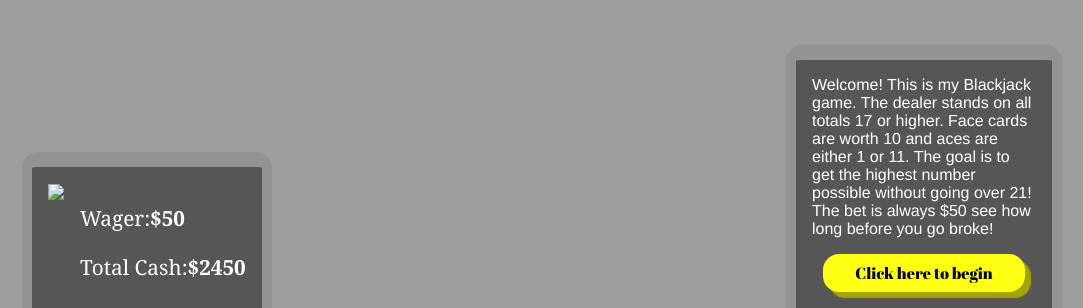
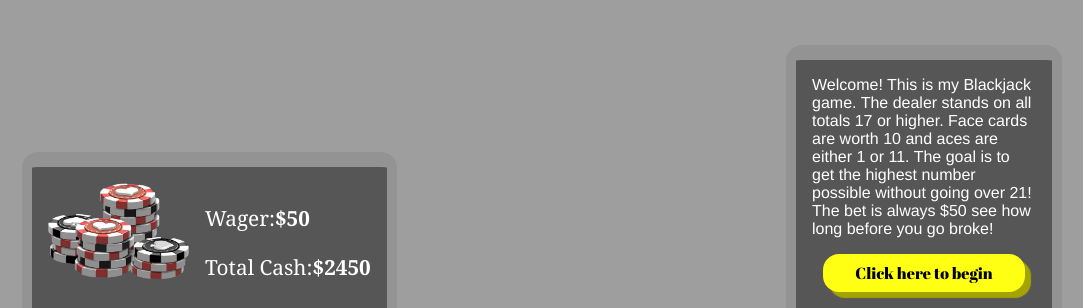
Before and after one commit to zwithe/Blackjack-Game, a plain HTML site: page index.html in a window 1280 px wide. Shown: the part 492-800 px from the top of the page, without its empty margins (58-1141 px from the left). Drawn offline with Linux system fonts and the light colour scheme; the site is published under a folder, as on GitHub Pages, so addresses that start at the root find nothing.

Commit message:
attemted to fixed gambling chips image

```diff
--- a/index.html
+++ b/index.html
@@ -15,7 +15,7 @@
         <div id="dealerCards"></div>
         <div id="playerCards"></div>
         <div id="moneyBox">
-            <section><img src="/assets/vecteezy_casino-poker-chip_13490694_355.png"></section>
+            <section><img alt="A pile of gambling chips" src="assets/vecteezy_casino-poker-chip_13490694_355.png"></section>
             <section>
                 <div>
                     <p>Wager:<b id="bet"></b></p>
```
Also changed, not shown: 2 other files.
